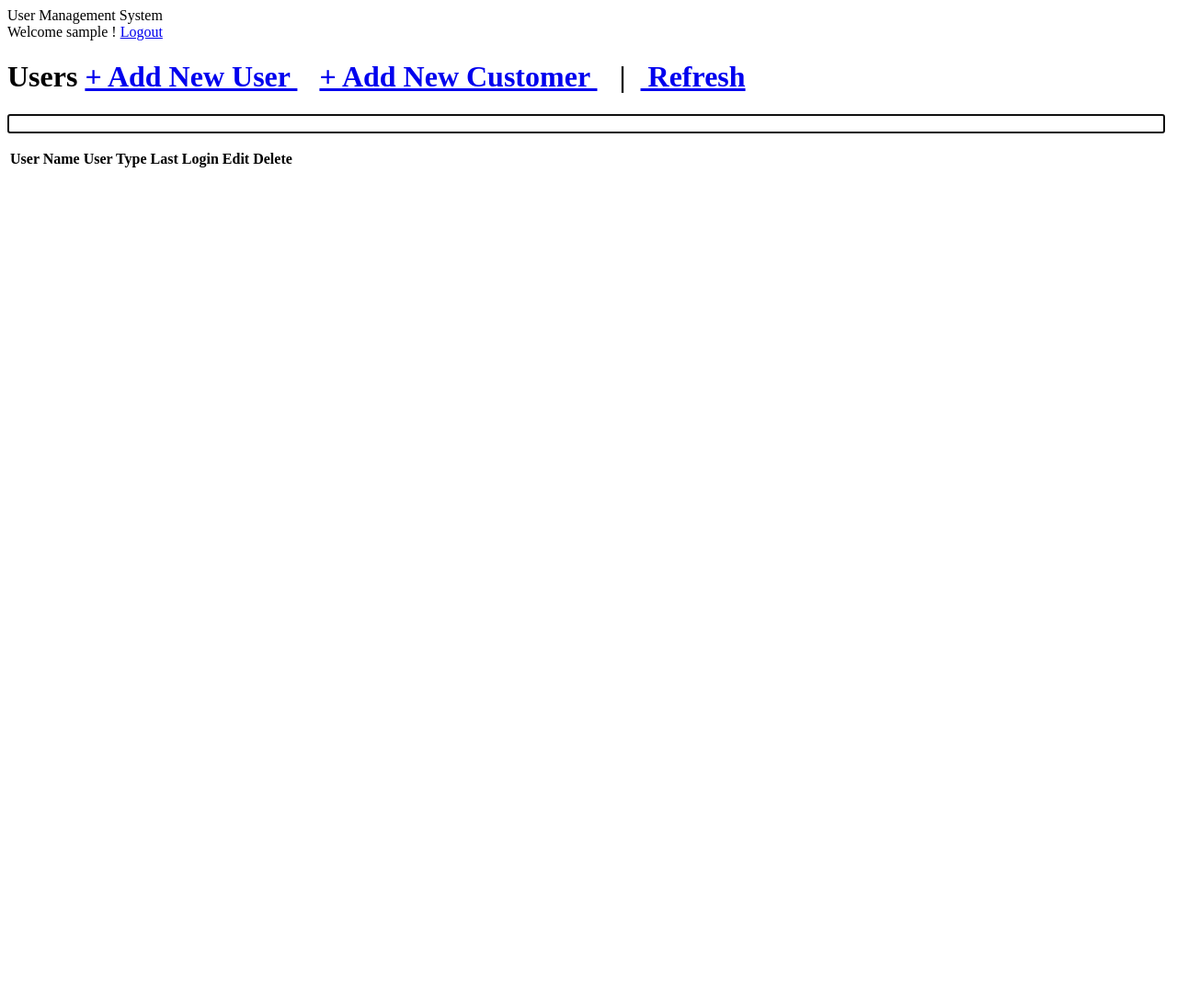
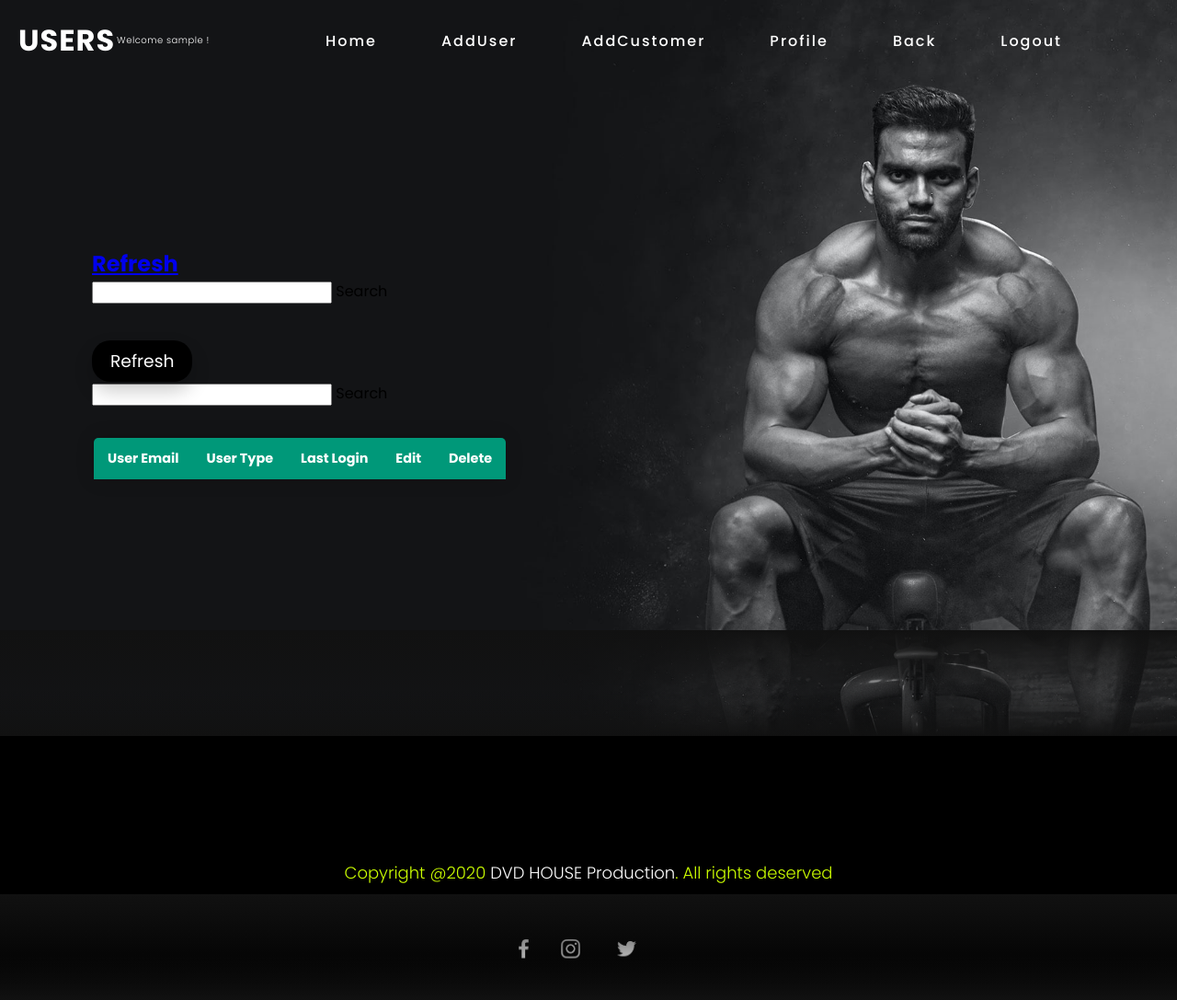
Before and after one commit to CS-14/DvD-User-Interfaces, a PHP site: page /movieweb/users-view.php in a window 1280 px wide. Shown: the whole page at 92% size. Before the commit the page ends 182 px from the top, so only its background shows below. Run offline with PHP 8.4, Linux system fonts and the light colour scheme; the visitor is signed in with stand-in values (Sample User, id 1); data that the repository does not hold is empty.

Commit message:
Update users-view.php

```diff
--- a/users-view.php
+++ b/users-view.php
@@ -9,18 +9,20 @@
     $userlist = ' ';
     $search = ' ';
 
+
+
 //getting the list of users
 if(isset($_GET['search'])){
 
     $search = mysqli_real_escape_string($connection,$_GET['search']);
     $query ="SELECT * FROM users WHERE (utype LIKE '%{$search}%' OR UserName LIKE '%{$search}%') AND is_deleted=0 ORDER BY UserId";
-    }else{
+}
+else{
     $query ="SELECT * FROM users WHERE is_deleted=0 ORDER BY UserId";
 }
 
 
 $users =mysqli_query($connection,$query);
-
     if( $users){
         while($user = mysqli_fetch_assoc($users)){
             $userlist .= "<tr>";
@@ -28,7 +30,7 @@
             $userlist .= "<td>{$user['utype']}</td>";
             $userlist .= "<td>{$user['last_login']}</td>";
             $userlist .= "<td><a href=\"modifyuser.php?user_id={$user['UserId']}\">Edit</a></td>" ;
-            $userlist .= "<td><a href=\"delete-user.php?user_id={$user['UserId']}\" onclick =\"return confirm('Are you sure?');\">Delete</a></td>" ;
+            $userlist .= "<td><a href=\"delete-user.php?user_id={$user['UserId']}\">Delete</a></td>" ;
         }
 
     }else{
@@ -41,37 +43,100 @@
 <head>
     <meta charset ="UTF-8">
     <title>Users </title>
-    <link rel ="stylesheet" href ="css/users.css">
+    <link rel ="stylesheet" href = "css/users.css">
+    <link rel ="stylesheet" href = "css/usersV_nav.css">
+     <link rel ="stylesheet" href = "css/usersV_sec.css">
+      <link rel="stylesheet" href="https://unpkg.com/swiper/swiper-bundle.css">
+
 </head>
 <body>
+
+
+
+<section class="banner2">
+
     <header>
-        <div class ="appname"> User Management System </div>
-        <div class ="logedin"> Welcome <?php echo ($_SESSION['user_name']); ?> ! <a href ="logout.php"> Logout </a></div>
+        <a href="#" class="logo">Users</a>
+
+        <br >
+        <div class ="logedin"> Welcome <?php echo ($_SESSION['user_name']); ?> ! </div>
+
+        <div class="toggleMenu" onmouseover="toggleMenu();"></div>
+        <ul class="navigation">
+
+            <li><a href="Home.php">Home</a></li>
+            <li><a href="adduser.php">AddUser</a></li>
+            <li><a href="addcustomer.php">AddCustomer</a></li>
+            <li><a href="profile.php?">Profile</a></li>
+            <li><a href="adminview.php">Back</a></li>
+            <li><a href="logout.php">Logout</a></li>
+            <li><a href="#"></a></li><li>
+
+        </ul>
     </header>
 
-<main>
-    <h1> Users <span><a href="adduser.php"> + Add New User </a> </span> &ensp; <span><a href="addcustomer.php"> + Add New  Customer </a>&ensp; |&ensp;<a href="users-view.php">  Refresh </a></span> </h1>
-
-   <div class ="search" style ="margin-bottom: 12px;">
     <form action="users-view.php" method="get">
-            <p>
-            <input type ="text" name ="search" id="" placeholder="Type User Name or User Type and Press Enter"  value="<?php echo $search;?>"  style="width :99%;"required  autofocus>
-            </p>
+        <div class="container6">
+            &ensp; <h1><a href="users-view.php">  Refresh </a> </h1>
+            <div class="row100">
+                <div class="col">
+                    <div class="inputBox">
+                        <input type="text" name="search" placeholder="Type User Name or Date  or RefNo and Press Enter" id="" required value=" <?php echo $search;?>" >
+                        <span class="text">Search</span>
+                        <span class="line"></span>
+                    </div>
+                </div>
+            </div>
 
     </form>
+    <form action="usv.php" method="get">
+        <div class="container6">
+            &ensp;  <h3 class="titleText"><a href="users-view.php" class="btn"> Refresh </a> </h3>
+            <div class="row100">
+                <div class="col">
+                    <div class="inputBox">
+                        <input type="text" name="search" id="" required value="  <?php echo $search;?>" >
+                        <span class="text">Search</span>
+                        <span class="line"></span>
                     </div>
+                </div>
+            </div>
+    </form>
 
-   <table class = "masterlist">
+
+     <div class="content">
+  <div class="contentBx">
+    <table class="content-table">
+<thead>
 <tr>
-        <th>User Name </th>
+       <th>User Email </th>
         <th>User Type</th>
         <th>Last Login </th>
         <th>Edit</th>
         <th>Delete</th>
   </tr>
+  </thead>
    <?php echo $userlist; ?>
   </table>
-</main>
+
+</div>
+</div>
+
+
+   </section>
+
+<section class="footgal">
+
+     <ul class="sci">
+     <li><a href="#"><img src="image/facebook.png"></a></li>
+     <li><a href="#"><img src="image/instagram.png"></a></li>
+     <li><a href="#"><img src="image/twitter.png"></a></li>
+     </ul>
+
+   <h4 class="copyrightText">Copyright @2020 <a href="#">DVD HOUSE Production</a>. All rights deserved</h4>
+    </section>
+
+
 
 </body>
 
```
Lines whose indentation alone changed are shown as unchanged.
